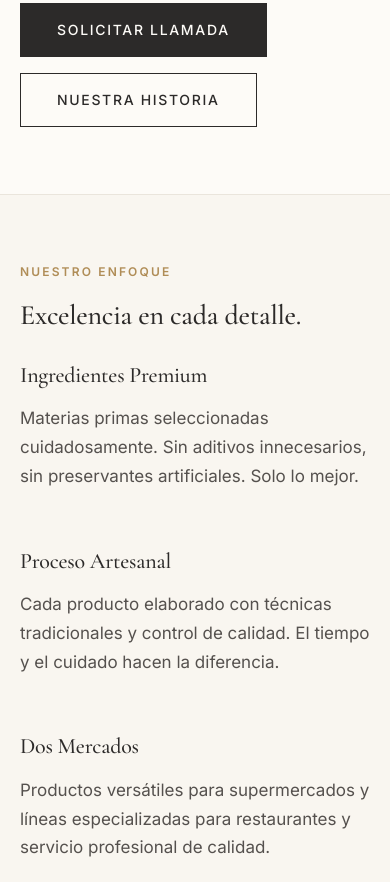
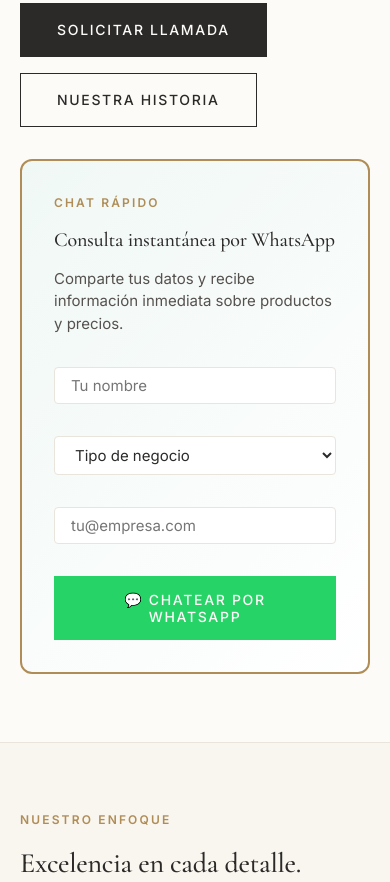
Before and after one commit to new-york-venezuela/web, an Astro site: page / in a window 390 px wide. Shown: the part 731-1613 px from the top of the page. Built offline with nearby package versions, Linux system fonts and the light colour scheme; Astro itself is replaced by a stand-in of ours; no server answers.

Commit message:
deploy: Add WhatsApp lead capture CTA to hero section and footer
- New WhatsAppCTA component in hero with simplified form (name/business/email)
- WhatsApp button in footer next to sales phone number
- Direct wa.me links with phone +584141552433
- Form submission opens WhatsApp with preformatted message

Co-Authored-By: Claude Haiku 4.5 <noreply@anthropic.com>

```diff
--- a/src/components/Footer.astro
+++ b/src/components/Footer.astro
@@ -11,7 +11,7 @@ const year = new Date().getFullYear();
       </p>
       <div class="site-footer__contact">
         <p><strong>Dirección:</strong> Calle 10, Edificio JM, Zona Industrial de la Urbina, 1070, Caracas, Miranda</p>
-        <p><strong>Ventas:</strong> <a href="tel:+58414155032">+58 414 155 0432</a></p>
+        <p><strong>Ventas:</strong> <a href="tel:+584141552433">+58 414 155 2433</a> · <a href="https://wa.me/584141552433" class="whatsapp-link" target="_blank" rel="noopener noreferrer">💬 WhatsApp</a></p>
         <p><strong>Oficina:</strong> <a href="tel:+582122418035">+58 212 241 8035</a> / <a href="tel:+582122419059">9059</a></p>
       </div>
     </div>
@@ -73,6 +73,15 @@ const year = new Date().getFullYear();
     text-decoration: underline;
   }
 
+  .whatsapp-link {
+    color: #25d366;
+    font-weight: 500;
+  }
+
+  .whatsapp-link:hover {
+    opacity: 0.8;
+  }
+
   .site-footer__links {
     display: flex;
     gap: var(--space-m);
--- /dev/null
+++ b/src/components/WhatsAppCTA.astro
@@ -0,0 +1,138 @@
+---
+import { WHATSAPP_PHONE } from '../utils/whatsapp';
+---
+
+<div class="whatsapp-cta">
+  <div class="whatsapp-intro">
+    <span class="eyebrow">Chat Rápido</span>
+    <h3>Consulta instantánea por WhatsApp</h3>
+    <p class="lead-small">
+      Comparte tus datos y recibe información inmediata sobre productos y precios.
+    </p>
+  </div>
+
+  <form class="whatsapp-form" id="whatsapp-lead-form">
+    <div class="form-group">
+      <input
+        type="text"
+        name="fullName"
+        placeholder="Tu nombre"
+        required
+        class="form-input"
+      />
+    </div>
+
+    <div class="form-group">
+      <select name="businessType" required class="form-input">
+        <option value="">Tipo de negocio</option>
+        <option value="Supermercado">Supermercado</option>
+        <option value="Restaurante">Restaurante</option>
+        <option value="Hotel">Hotel</option>
+        <option value="Catering">Catering</option>
+        <option value="Otro">Otro</option>
+      </select>
+    </div>
+
+    <div class="form-group">
+      <input
+        type="email"
+        name="email"
+        placeholder="tu@empresa.com"
+        required
+        class="form-input"
+      />
+    </div>
+
+    <button type="submit" class="btn btn--solid btn--whatsapp">
+      💬 Chatear por WhatsApp
+    </button>
+  </form>
+</div>
+
+<script>
+  const form = document.getElementById('whatsapp-lead-form') as HTMLFormElement | null;
+
+  if (form) {
+    form.addEventListener('submit', (e: SubmitEvent) => {
+      e.preventDefault();
+
+      const formData = new FormData(form);
+      const name = formData.get('fullName') as string;
+      const businessType = formData.get('businessType') as string;
+      const email = formData.get('email') as string;
+
+      const message = `Hola! Estoy interesado en ser cliente:\n\nNombre: ${name}\nNegocio: ${businessType}\nCorreo: ${email}`;
+      const encoded = encodeURIComponent(message);
+      const whatsappUrl = `https://wa.me/584141552433?text=${encoded}`;
+
+      window.open(whatsappUrl, '_blank');
+    });
+  }
+</script>
+
+<style>
+  .whatsapp-cta {
+    background: linear-gradient(135deg, #f0f8f5 0%, #ffffff 100%);
+    border: 2px solid var(--color-accent);
+    border-radius: 0.75rem;
+    padding: var(--space-l);
+    display: flex;
+    flex-direction: column;
+    gap: var(--space-m);
+  }
+
+  .whatsapp-intro h3 {
+    font-size: 1.25rem;
+    margin-bottom: var(--space-s);
+  }
+
+  .lead-small {
+    font-size: 0.9375rem;
+    line-height: 1.5;
+    color: var(--color-charcoal-soft);
+    margin: 0;
+  }
+
+  .whatsapp-form {
+    display: flex;
+    flex-direction: column;
+    gap: var(--space-m);
+  }
+
+  .form-group {
+    display: flex;
+  }
+
+  .form-input {
+    width: 100%;
+    padding: var(--space-xs) var(--space-s);
+    border: 1px solid var(--color-border);
+    border-radius: 0.25rem;
+    font-size: 0.9375rem;
+    font-family: inherit;
+    background-color: white;
+    color: var(--color-charcoal);
+  }
+
+  .form-input:focus {
+    outline: none;
+    border-color: var(--color-accent);
+    box-shadow: 0 0 0 2px rgba(212, 164, 79, 0.1);
+  }
+
+  .btn--whatsapp {
+    background-color: #25d366;
+    border-color: #25d366;
+  }
+
+  .btn--whatsapp:hover {
+    background-color: #20ba5a;
+    border-color: #20ba5a;
+  }
+
+  @media (max-width: 40rem) {
+    .whatsapp-cta {
+      padding: var(--space-m);
+    }
+  }
+</style>
--- a/src/pages/contacto.astro
+++ b/src/pages/contacto.astro
@@ -63,7 +63,7 @@ const horarios = [
         <ul class="channels">
           <li>
             <span class="channels__label">Ventas</span>
-            <a href="tel:+584141550432">+58 414 155 0432</a>
+            <a href="tel:+584141552433">+58 414 155 2433</a>
           </li>
           <li>
             <span class="channels__label">Oficina</span>
--- a/src/pages/index.astro
+++ b/src/pages/index.astro
@@ -2,6 +2,7 @@
 import BaseLayout from '../layouts/BaseLayout.astro';
 import ProductCard from '../components/ProductCard.astro';
 import CTASection from '../components/CTASection.astro';
+import WhatsAppCTA from '../components/WhatsAppCTA.astro';
 import { productos } from '../data/catalogo';
 
 const destacados = productos.filter((p) => p.destacado);
@@ -12,7 +13,8 @@ const destacados = productos.filter((p) => p.destacado);
   description="Alimentos Premium de Nueva York. Panes artesanales, cheesecakes, pizzas y especialidades para supermercados y servicio profesional en Caracas."
 >
   <section class="hero">
-    <div class="container">
+    <div class="container hero-content">
+      <div class="hero-text">
         <span class="eyebrow">Alimentos Premium · Caracas</span>
         <h1>Calidad premium en cada<br />producto que servimos.</h1>
         <p class="lead">
@@ -24,6 +26,10 @@ const destacados = productos.filter((p) => p.destacado);
           <a href="/catalogo/" class="btn btn--solid">Ver catálogo</a>
           <a href="/solicitar-llamada/" class="btn btn--solid">Solicitar llamada</a>
           <a href="/sobre-nosotros/" class="btn">Nuestra historia</a>
+        </div>
+      </div>
+      <div class="hero-cta">
+        <WhatsAppCTA />
       </div>
     </div>
   </section>
@@ -84,11 +90,33 @@ const destacados = productos.filter((p) => p.destacado);
     text-align: left;
   }
 
+  .hero-content {
+    display: grid;
+    grid-template-columns: 1fr 1fr;
+    gap: var(--space-l);
+    align-items: start;
+  }
+
+  .hero-text {
+    /* content flows naturally */
+  }
+
+  .hero-cta {
+    /* sticky or fixed height */
+  }
+
   .hero__actions {
     display: flex;
     flex-wrap: wrap;
     gap: var(--space-s);
     margin-top: var(--space-m);
+  }
+
+  @media (max-width: 48rem) {
+    .hero-content {
+      grid-template-columns: 1fr;
+      gap: var(--space-m);
+    }
   }
 
   .philosophy {
--- /dev/null
+++ b/src/utils/whatsapp.ts
@@ -0,0 +1,18 @@
+export const WHATSAPP_PHONE = '584141552433';
+
+export function generateWhatsAppLink(message: string): string {
+  const encoded = encodeURIComponent(message);
+  return `https://wa.me/${WHATSAPP_PHONE}?text=${encoded}`;
+}
+
+export function generateLeadMessage(
+  name: string,
+  businessType: string,
+  email: string
+): string {
+  return `Hola! Estoy interesado en ser cliente:
+
+Nombre: ${name}
+Negocio: ${businessType}
+Correo: ${email}`;
+}
```
Lines whose indentation alone changed are shown as unchanged.
